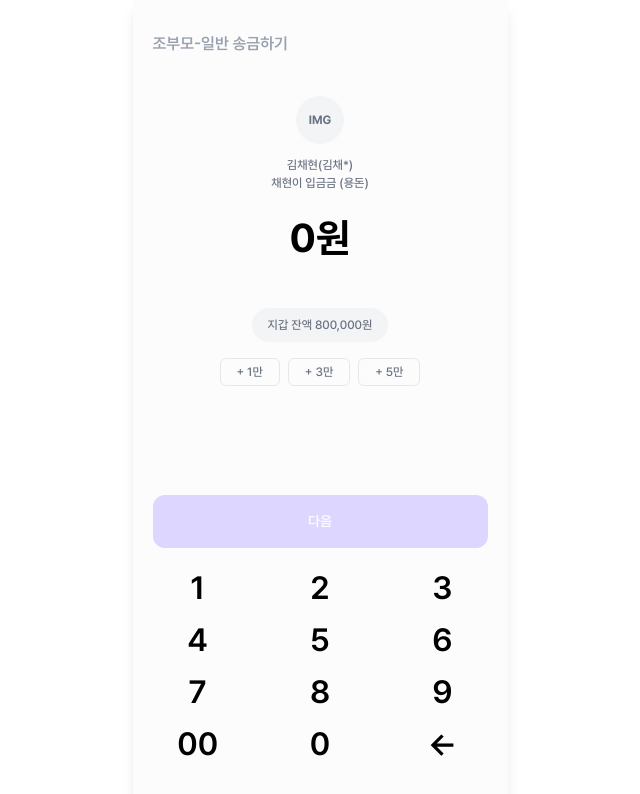
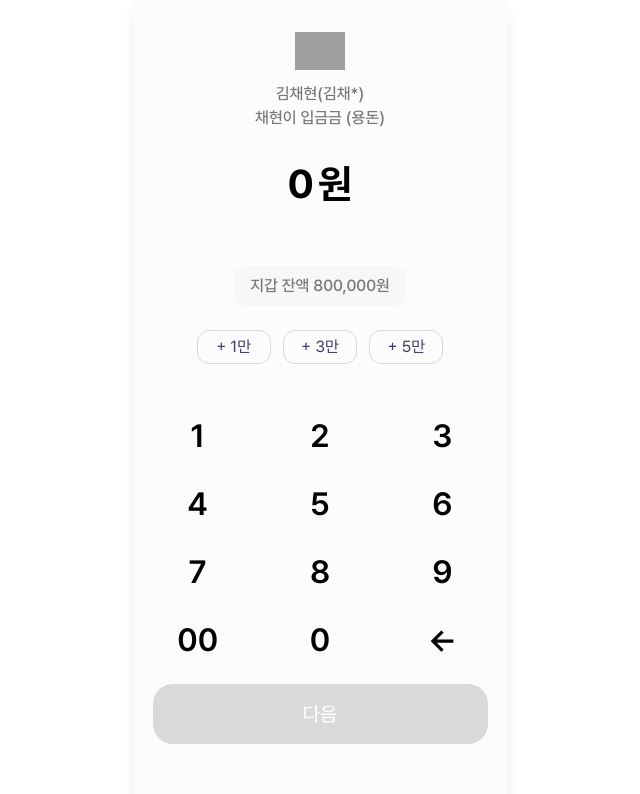
Before and after one commit to hana-connect/frontend, a Next.js app: page /transfer/amount in a window 1280 px wide. Shown: the top 794 px of the page, without its empty margins (320-960 px from the left). Built offline with nearby package versions, Linux system fonts and the light colour scheme; grey boxes are pictures that could not be loaded.

Commit message:
feat(root): 송금 UI 수정
키패드 컴포넌트 구현

HF-32

```diff
--- a/src/app/transfer/amount/page.tsx
+++ b/src/app/transfer/amount/page.tsx
@@ -1,5 +1,6 @@
 "use client";
 
+import Button from "@/common/components/button/Button";
 import AmountHeader from "@/common/components/keypad/AmountHeader";
 import NumericInputLayout from "@/common/components/keypad/NumericInputLayout";
 import NumericKeypad from "@/common/components/keypad/NumericKeypad";
@@ -17,25 +18,18 @@ export default function TransferAmountPage() {
     maxAmount: 800000,
   });
 
+  const isEnabled = numericValue > 0;
+
   return (
     <NumericInputLayout
       top={
         <AmountHeader
-          accountName="김채현(김채*)"
-          accountNumber="채현이 입금금 (용돈)"
+          accountHolder="김채현(김채*)"
+          accountNickname="채현이 입금금 (용돈)"
           balance={800000}
           amount={formattedValue}
           onQuickAdd={handleQuickAdd}
         />
-      }
-      bottom={
-        <button
-          type="button"
-          disabled={numericValue <= 0}
-          className="w-full rounded-xl bg-violet-500 py-4 text-[14px] font-semibold text-white disabled:bg-violet-200"
-        >
-          다음
-        </button>
       }
       keypad={
         <NumericKeypad
@@ -45,6 +39,20 @@ export default function TransferAmountPage() {
           onBackspacePress={handleBackspacePress}
         />
       }
+      bottom={
+        <Button
+          size="L"
+          variant={isEnabled ? "active" : "disabled"}
+          disabled={!isEnabled}
+          onClick={() => {
+            if (isEnabled) {
+              console.log("다음 단계로 이동:", numericValue);
+            }
+          }}
+        >
+          다음
+        </Button>
+      }
     />
   );
 }
--- a/src/common/components/button/Button.tsx
+++ b/src/common/components/button/Button.tsx
@@ -41,16 +41,17 @@ const Button = ({
   };
 
   const variantStyles = {
-    outline: "bg-white border border-[#ECECEC] text-[16px] text-[#777777]",
-    disabled: "bg-[#DEDEDE] text-white",
-    active: "bg-[#9C6FFE] text-white",
-    purpleOutline: "bg-white border-[2px] border-[#9C6FFE] text-[#9C6FFE]",
+    outline: "bg-white border border-grey-5 text-[16px] text-grey-6",
+    disabled: "bg-grey-4 text-white",
+    active: "bg-brand-purple-1 text-white",
+    purpleOutline:
+      "bg-white border-[2px] border-brand-purple-1 text-brand-purple-1",
 
-    gray: "bg-[#F9F9F9] border border-[#ECECEC] text-[#777777]",
-    lightPurple: "bg-[#9C6FFE] text-white text-[18px]",
+    gray: "bg-[#F9F9F9] border border-grey-5 text-grey-6",
+    lightPurple: "bg-brand-purple-1 text-white text-[18px]",
     darkGray: "bg-[#F6F6F6] text-[#000000] text-[20px]",
 
-    smallPurple: "bg-[#FCFCFC] text-[#493963]",
+    smallPurple: "bg-white text-grey-1",
     smallGray: "bg-[#F6F6F6] text-[#555555]",
   };
 
--- a/src/common/components/keypad/AmountHeader.tsx
+++ b/src/common/components/keypad/AmountHeader.tsx
@@ -1,8 +1,11 @@
 "use client";
 
+import Image from "next/image";
+import { QuickAddButtons } from "./QuickAddButtons";
+
 type AmountHeaderProps = {
-  accountName: string;
-  accountNumber: string;
+  accountHolder: string;
+  accountNickname: string;
   balance: number;
   amount: string;
   onQuickAdd: (amount: number) => void;
@@ -13,64 +16,38 @@ function formatCurrency(value: number) {
 }
 
 export default function AmountHeader({
-  accountName,
-  accountNumber,
+  accountHolder,
+  accountNickname,
   balance,
   amount,
   onQuickAdd,
 }: AmountHeaderProps) {
   return (
     <section className="pt-2">
-      <p className="text-[16px] font-semibold text-gray-400">
-        조부모-일반 송금하기
-      </p>
+      <div className="flex flex-col items-center">
+        <Image
+          width={50}
+          height={50}
+          src="/svg/ic_child.svg"
+          alt={`${accountHolder}의 프로필`}
+        />
 
-      <div className="mt-6 rounded-none bg-white px-4 pb-6 pt-4">
-        <div className="mx-auto flex w-fit flex-col items-center">
-          <div className="flex h-12 w-12 items-center justify-center rounded-full bg-gray-100 text-[12px] font-bold text-gray-500">
-            IMG
-          </div>
+        <div className="mt-3 flex flex-col items-center text-body-16-m text-grey-6">
+          <span>{accountHolder}</span>
+          <span>{accountNickname}</span>
+        </div>
 
-          <p className="mt-3 text-[12px] font-medium text-gray-500">
-            {accountName}
-          </p>
-          <p className="text-[12px] font-medium text-gray-500">
-            {accountNumber}
-          </p>
+        <div className="mt-7 text-heading-40-b text-black">
+          {amount === "" ? "0" : amount}
+          <span className="ml-1">원</span>
+        </div>
 
-          <div className="mt-4 text-[40px] font-bold text-black">
-            {amount === "" ? "0원" : `${amount}원`}
-          </div>
-
-          <div className="mt-10 rounded-full bg-gray-100 px-4 py-2 text-[12px] font-medium text-gray-500">
-            지갑 잔액 {formatCurrency(balance)}원
-          </div>
-
-          <div className="mt-4 flex items-center gap-2">
-            <button
-              type="button"
-              className="rounded-md border border-gray-200 px-4 py-1 text-[12px] font-medium text-gray-500"
-              onClick={() => onQuickAdd(10000)}
-            >
-              + 1만
-            </button>
-            <button
-              type="button"
-              className="rounded-md border border-gray-200 px-4 py-1 text-[12px] font-medium text-gray-500"
-              onClick={() => onQuickAdd(30000)}
-            >
-              + 3만
-            </button>
-            <button
-              type="button"
-              className="rounded-md border border-gray-200 px-4 py-1 text-[12px] font-medium text-gray-500"
-              onClick={() => onQuickAdd(50000)}
-            >
-              + 5만
-            </button>
-          </div>
+        <div className="mt-14 rounded-xl bg-grey-7 px-4 py-2 text-body-16-m text-grey-6">
+          지갑 잔액 {formatCurrency(balance)}원
         </div>
       </div>
+
+      <QuickAddButtons onQuickAdd={onQuickAdd} />
     </section>
   );
 }
--- a/src/common/components/keypad/NumericInputLayout.tsx
+++ b/src/common/components/keypad/NumericInputLayout.tsx
@@ -13,9 +13,9 @@ export default function NumericInputLayout({
     <main className="mx-auto flex min-h-screen w-full max-w-[375px] flex-col bg-white px-5 pb-8 pt-6">
       <div className="flex-1">{top}</div>
 
-      {bottom ? <div className="mb-6">{bottom}</div> : null}
+      <div className="pb-2">{keypad}</div>
 
-      <div className="pb-2">{keypad}</div>
+      {bottom && <div className="mt-5 mb-6">{bottom}</div>}
     </main>
   );
 }
--- a/src/common/components/keypad/NumericKeypad.tsx
+++ b/src/common/components/keypad/NumericKeypad.tsx
@@ -87,7 +87,7 @@ export default function NumericKeypad({
   const gridClassName =
     columns === 4
       ? "grid-cols-4 gap-x-6 gap-y-9"
-      : "grid-cols-3 gap-x-8 gap-y-5";
+      : "grid-cols-3 gap-x-8 gap-y-9";
 
   return (
     <div className={`grid ${gridClassName} place-items-center ${className}`}>
--- /dev/null
+++ b/src/common/components/keypad/QuickAddButtons.tsx
@@ -0,0 +1,26 @@
+type QuickAddButtonsProps = {
+  onQuickAdd: (amount: number) => void;
+};
+
+const QUICK_AMOUNTS = [
+  { label: "+ 1만", value: 10000 },
+  { label: "+ 3만", value: 30000 },
+  { label: "+ 5만", value: 50000 },
+];
+
+export function QuickAddButtons({ onQuickAdd }: QuickAddButtonsProps) {
+  return (
+    <div className="mt-6 flex justify-center gap-3 px-11">
+      {QUICK_AMOUNTS.map((btn) => (
+        <button
+          key={btn.label}
+          type="button"
+          className="flex-1 whitespace-nowrap rounded-xl border border-grey-4 py-1 text-[#555] text-grey-1 transition-colors"
+          onClick={() => onQuickAdd(btn.value)}
+        >
+          {btn.label}
+        </button>
+      ))}
+    </div>
+  );
+}
```
Also changed, not shown: public/svg/ic_logo.svg (renamed from public/svg/logo.svg), 1 other file (tests, documents, lock files or other folders).
